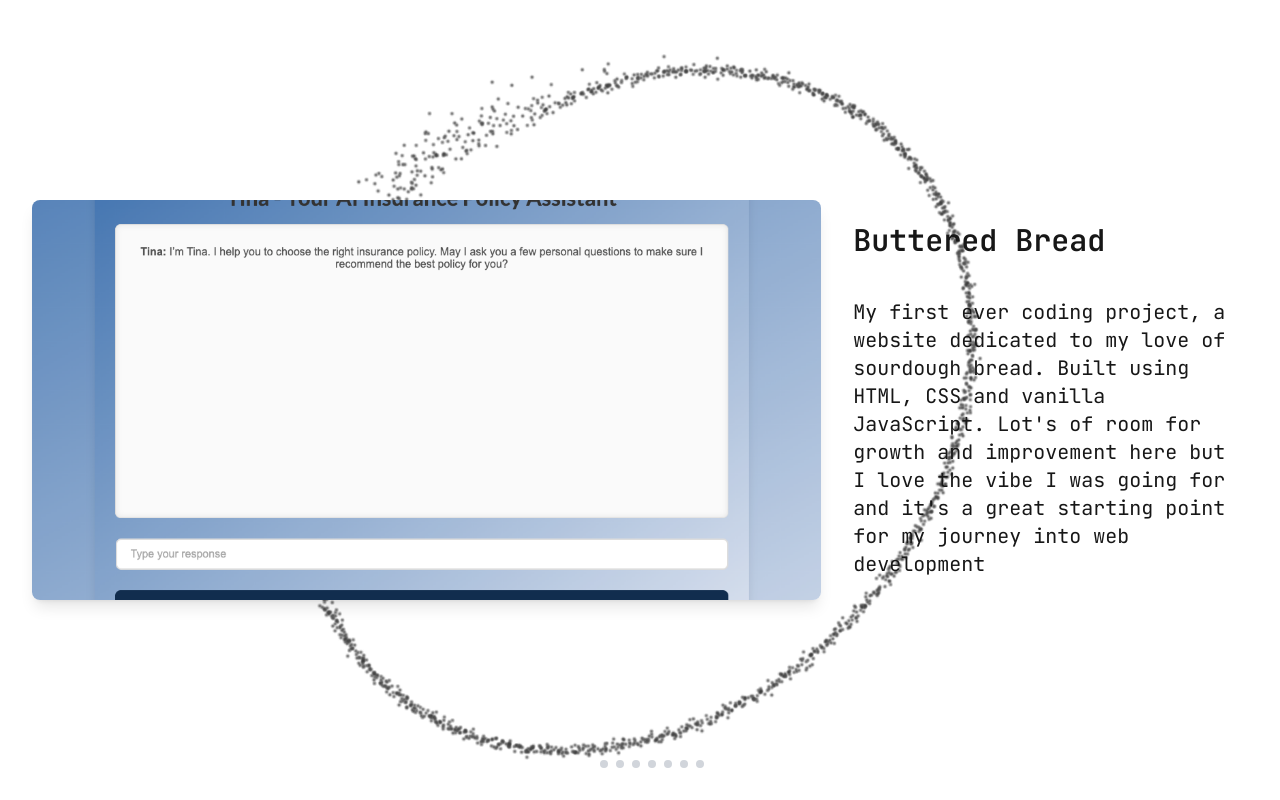
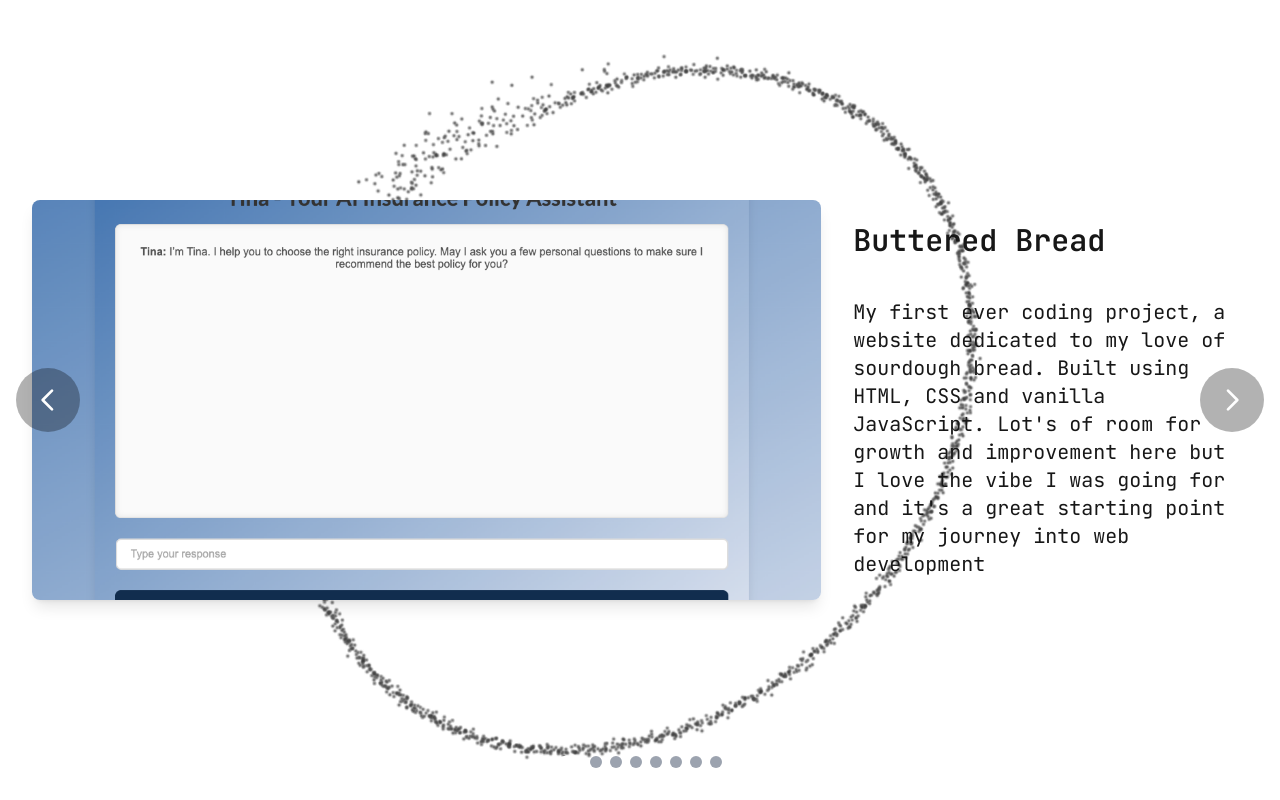
Before and after one commit to AugieAud/my-portfolio, a Next.js app: page /projects in a window 1280 px wide. Built offline with nearby package versions, Linux system fonts and the light colour scheme.

Commit message:
feat: add navigation buttons and improve project display in Projects component

```diff
--- a/src/app/components/Projects.tsx
+++ b/src/app/components/Projects.tsx
@@ -10,7 +10,7 @@ const Buzzly = "/media/Buzzly Survey.mp4";
 
 // Fallback images in case videos fail to load
 const fallbackImages = {
-  "Buttered Bread": "/media/Car Insurance.png", // Using existing images as fallbacks
+  "Buttered Bread": "/media/Car Insurance.png",
   "Placeholder Title 2D Game": "/media/CLI tool.png",
   "Placeholder Title Buzzly Survey": "/media/Car ID app.png"
 };
@@ -26,8 +26,7 @@ interface Project {
 const projects: Project[] = [
   {
     title: "Buttered Bread",
-    description:
-      "My first ever coding project, a website dedicated to my love of sourdough bread. Built using HTML, CSS and vanilla JavaScript. Lot's of room for growth and improvement here but I love the vibe I was going for and it's a great starting point for my journey into web development",
+    description: "My first ever coding project, a website dedicated to my love of sourdough bread. Built using HTML, CSS and vanilla JavaScript. Lot's of room for growth and improvement here but I love the vibe I was going for and it's a great starting point for my journey into web development",
     mediaUrl: ButteredBread,
     type: "video",
     fallbackImage: fallbackImages["Buttered Bread"],
@@ -66,15 +65,13 @@ const projects: Project[] = [
   },
   {
     title: "Placeholder Title Marketing Association NZ",
-    description:
-      "Placeholder description for Marketing Association NZ. Please replace.",
+    description: "Placeholder description for Marketing Association NZ. Please replace.",
     mediaUrl: "/media/Marketing Association NZ.png",
     type: "image",
   },
   {
     title: "Placeholder Title Mock Job Interview",
-    description:
-      "Placeholder description for Mock Job Interview. Please replace.",
+    description: "Placeholder description for Mock Job Interview. Please replace.",
     mediaUrl: "/media/Mock job Interview.png",
     type: "image",
   },
@@ -83,40 +80,57 @@ const projects: Project[] = [
 export default function Projects() {
   const [[currentIndex, direction], setPage] = useState([0, 0]);
   const [isScrolling, setIsScrolling] = useState(false);
-  const [isHovered, setIsHovered] = useState(false);
   const [isPlaying, setIsPlaying] = useState<boolean[]>(projects.map(() => false));
   const [videoError, setVideoError] = useState(false);
   const [useFallback, setUseFallback] = useState<boolean[]>(projects.map(() => false));
   const [videoLoaded, setVideoLoaded] = useState<boolean[]>(projects.map(() => false));
   const videoRefs = useRef<(HTMLVideoElement | null)[]>(projects.map(() => null));
 
+  // Navigation handlers
+  const goToNext = useCallback(() => {
+    const nextIndex = (currentIndex + 1) % projects.length;
+    setPage([nextIndex, 1]);
+  }, [currentIndex]);
+
+  const goToPrev = useCallback(() => {
+    const prevIndex = (currentIndex - 1 + projects.length) % projects.length;
+    setPage([prevIndex, -1]);
+  }, [currentIndex]);
+
+  // Keyboard navigation
+  useEffect(() => {
+    const handleKeyDown = (e: KeyboardEvent) => {
+      if (e.key === 'ArrowRight') {
+        goToNext();
+      } else if (e.key === 'ArrowLeft') {
+        goToPrev();
+      }
+    };
+
+    window.addEventListener('keydown', handleKeyDown);
+    return () => window.removeEventListener('keydown', handleKeyDown);
+  }, [goToNext, goToPrev]);
+
   const handlePlayPause = () => {
     const video = videoRefs.current[currentIndex];
     if (!video) return;
 
-    // Only attempt to play if the video is loaded
     if (videoLoaded[currentIndex]) {
       if (video.paused) {
-        // Force play and update UI state
         const playPromise = video.play();
-
         if (playPromise !== undefined) {
           playPromise.then(() => {
-            // Update playing state
             const newIsPlaying = [...isPlaying];
             newIsPlaying[currentIndex] = true;
             setIsPlaying(newIsPlaying);
           }).catch(() => {
             setVideoError(true);
-
-            // Set fallback for this specific video
             const newUseFallback = [...useFallback];
             newUseFallback[currentIndex] = true;
             setUseFallback(newUseFallback);
           });
         }
       } else {
-        // Force pause and update UI state
         video.pause();
         const newIsPlaying = [...isPlaying];
         newIsPlaying[currentIndex] = false;
@@ -125,95 +139,21 @@ export default function Projects() {
     }
   };
 
-  // Reset video error state and handle video changes when switching projects
   useEffect(() => {
     setVideoError(false);
-
-    // Pause all videos
     videoRefs.current.forEach((video, index) => {
       if (video) {
-        // Always pause videos when switching
         video.pause();
-
-        // Update playing state
         const newIsPlaying = [...isPlaying];
         newIsPlaying[index] = false;
         setIsPlaying(newIsPlaying);
       }
     });
 
-    // Reset the loaded state for the current video
     const newVideoLoaded = [...videoLoaded];
     newVideoLoaded[currentIndex] = false;
     setVideoLoaded(newVideoLoaded);
-
-    // We'll let the video load first before attempting to play
-    // This is handled in the onCanPlay event handler
   }, [currentIndex]);
-
-  // Effect to set up video event listeners for the current video
-  useEffect(() => {
-    const video = videoRefs.current[currentIndex];
-    if (!video) return;
-
-    // Reset video if we're using fallback
-    if (useFallback[currentIndex]) {
-      const newIsPlaying = [...isPlaying];
-      newIsPlaying[currentIndex] = false;
-      setIsPlaying(newIsPlaying);
-      return;
-    }
-
-    const handleVideoPlay = () => {
-      const newIsPlaying = [...isPlaying];
-      newIsPlaying[currentIndex] = true;
-      setIsPlaying(newIsPlaying);
-      setVideoError(false);
-    };
-
-    const handleVideoPause = () => {
-      const newIsPlaying = [...isPlaying];
-      newIsPlaying[currentIndex] = false;
-      setIsPlaying(newIsPlaying);
-    };
-
-    const handleVideoError = (e: Event) => {
-      setVideoError(true);
-
-      // Update the playing state for the current video
-      const newIsPlaying = [...isPlaying];
-      newIsPlaying[currentIndex] = false;
-      setIsPlaying(newIsPlaying);
-
-      // Set fallback for this specific video
-      const newUseFallback = [...useFallback];
-      newUseFallback[currentIndex] = true;
-      setUseFallback(newUseFallback);
-    };
-
-    const handleCanPlay = () => {
-      setVideoError(false);
-    };
-
-    // Add all event listeners
-    video.addEventListener("play", handleVideoPlay);
-    video.addEventListener("pause", handleVideoPause);
-    video.addEventListener("ended", handleVideoPause);
-    video.addEventListener("error", handleVideoError);
-    video.addEventListener("canplay", handleCanPlay);
-
-    // Force reload the video
-    video.load();
-
-    // Clean up event listeners
-    return () => {
-      video.removeEventListener("play", handleVideoPlay);
-      video.removeEventListener("pause", handleVideoPause);
-      video.removeEventListener("ended", handleVideoPause);
-      video.removeEventListener("error", handleVideoError);
-      video.removeEventListener("canplay", handleCanPlay);
-    };
-  }, [currentIndex, isPlaying, useFallback, projects]);
 
   const paginate = useCallback(
     (newDirection: number) => {
@@ -222,30 +162,15 @@ export default function Projects() {
       const nextIndex = currentIndex + newDirection;
       if (nextIndex >= 0 && nextIndex < projects.length) {
         setPage([nextIndex, newDirection]);
-        // Reset scrolling state after animation completes
         setTimeout(() => {
           setIsScrolling(false);
         }, 500);
       } else {
-        // Reset scrolling state if we can't move in that direction
         setIsScrolling(false);
       }
     },
     [currentIndex, isScrolling]
   );
-
-  useEffect(() => {
-    const handleWheel = (e: WheelEvent) => {
-      if (e.deltaY > 0) {
-        paginate(1);
-      } else {
-        paginate(-1);
-      }
-    };
-
-    window.addEventListener("wheel", handleWheel);
-    return () => window.removeEventListener("wheel", handleWheel);
-  }, [currentIndex, isScrolling, paginate]);
 
   const slideVariants = {
     enter: (direction: number) => ({
@@ -265,8 +190,30 @@ export default function Projects() {
   };
 
   return (
+    <div className="relative h-screen w-full overflow-hidden">
+      {/* Navigation Arrows */}
+      <button
+        onClick={goToPrev}
+        className="fixed left-4 top-1/2 -translate-y-1/2 z-50 p-4 rounded-full bg-black/30 hover:bg-black/50 text-white transition-colors"
+        aria-label="Previous project"
+      >
+        <svg xmlns="http://www.w3.org/2000/svg" className="h-8 w-8" fill="none" viewBox="0 0 24 24" stroke="currentColor">
+          <path strokeLinecap="round" strokeLinejoin="round" strokeWidth={2} d="M15 19l-7-7 7-7" />
+        </svg>
+      </button>
+
+      <button
+        onClick={goToNext}
+        className="fixed right-4 top-1/2 -translate-y-1/2 z-50 p-4 rounded-full bg-black/30 hover:bg-black/50 text-white transition-colors"
+        aria-label="Next project"
+      >
+        <svg xmlns="http://www.w3.org/2000/svg" className="h-8 w-8" fill="none" viewBox="0 0 24 24" stroke="currentColor">
+          <path strokeLinecap="round" strokeLinejoin="round" strokeWidth={2} d="M9 5l7 7-7 7" />
+        </svg>
+      </button>
+
       <motion.div
-      className="relative h-screen w-full overflow-hidden"
+        className="h-full w-full"
         initial={{ opacity: 0, x: -20 }}
         animate={{ opacity: 1, x: 0 }}
         exit={{ opacity: 0, x: 20 }}
@@ -298,7 +245,7 @@ export default function Projects() {
                 >
                   <motion.video
                     key={`video-${currentIndex}-${projects[currentIndex].mediaUrl}`}
-                  ref={(el) => { videoRefs.current[currentIndex] = el; }}
+                    ref={el => { videoRefs.current[currentIndex] = el; }}
                     src={projects[currentIndex].mediaUrl}
                     className="rounded-lg shadow-lg w-full h-auto object-contain max-h-[600px]"
                     initial={{ scale: 0.8, opacity: 0 }}
@@ -310,25 +257,19 @@ export default function Projects() {
                     preload="auto"
                     onError={() => {
                       setVideoError(true);
-
-                    // Set fallback for this specific video
                       const newUseFallback = [...useFallback];
                       newUseFallback[currentIndex] = true;
                       setUseFallback(newUseFallback);
                     }}
                     onCanPlay={() => {
                       setVideoError(false);
-
-                    // Mark this video as loaded
                       const newVideoLoaded = [...videoLoaded];
                       newVideoLoaded[currentIndex] = true;
                       setVideoLoaded(newVideoLoaded);
 
-                    // Only try to auto-play the first video on initial load
                       if (currentIndex === 0 && !isPlaying.some(playing => playing)) {
                         const video = videoRefs.current[currentIndex];
                         if (video) {
-                        // Small delay to ensure video is fully ready
                           setTimeout(() => {
                             video.play().catch(() => {});
                           }, 100);
@@ -409,19 +350,27 @@ export default function Projects() {
             </div>
           </motion.div>
         </AnimatePresence>
+      </motion.div>
 
-      <div className="absolute bottom-8 left-1/2 transform -translate-x-1/2 flex gap-2">
+      {/* Dots indicator */}
+      <div className="fixed bottom-8 left-1/2 -translate-x-1/2 z-50 flex gap-2">
         {projects.map((_, index) => (
-          <div
+          <button
             key={index}
-            className={`w-2 h-2 rounded-full transition-all duration-300 ${
+            onClick={() => {
+              if (index !== currentIndex) {
+                setPage([index, index > currentIndex ? 1 : -1]);
+              }
+            }}
+            className={`w-3 h-3 rounded-full transition-all duration-300 ${
               index === currentIndex
-                ? "bg-foreground w-4"
-                : "bg-gray-300 dark:bg-gray-700"
+                ? "bg-white w-6"
+                : "bg-gray-400 hover:bg-gray-200"
             }`}
+            aria-label={`Go to project ${index + 1}`}
           />
         ))}
       </div>
-    </motion.div>
+    </div>
   );
 }
```
Lines whose indentation alone changed are shown as unchanged.
